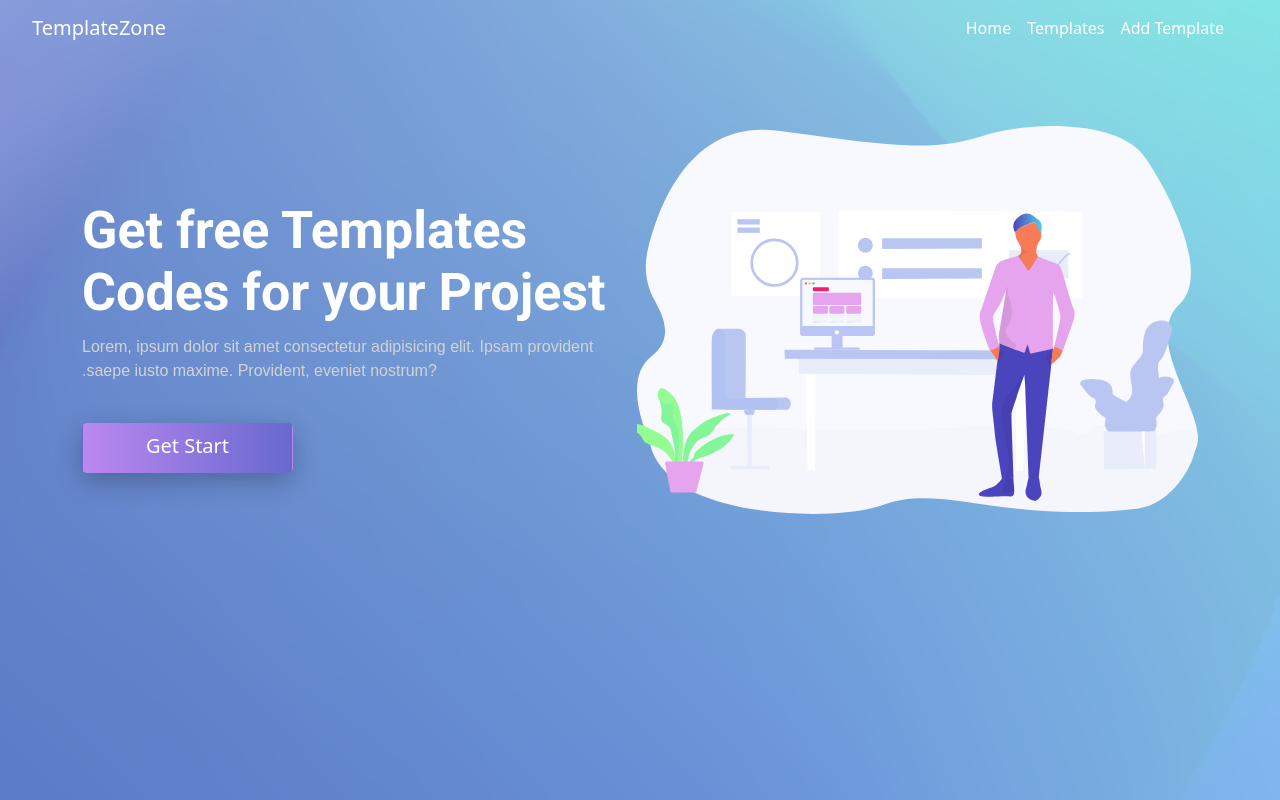
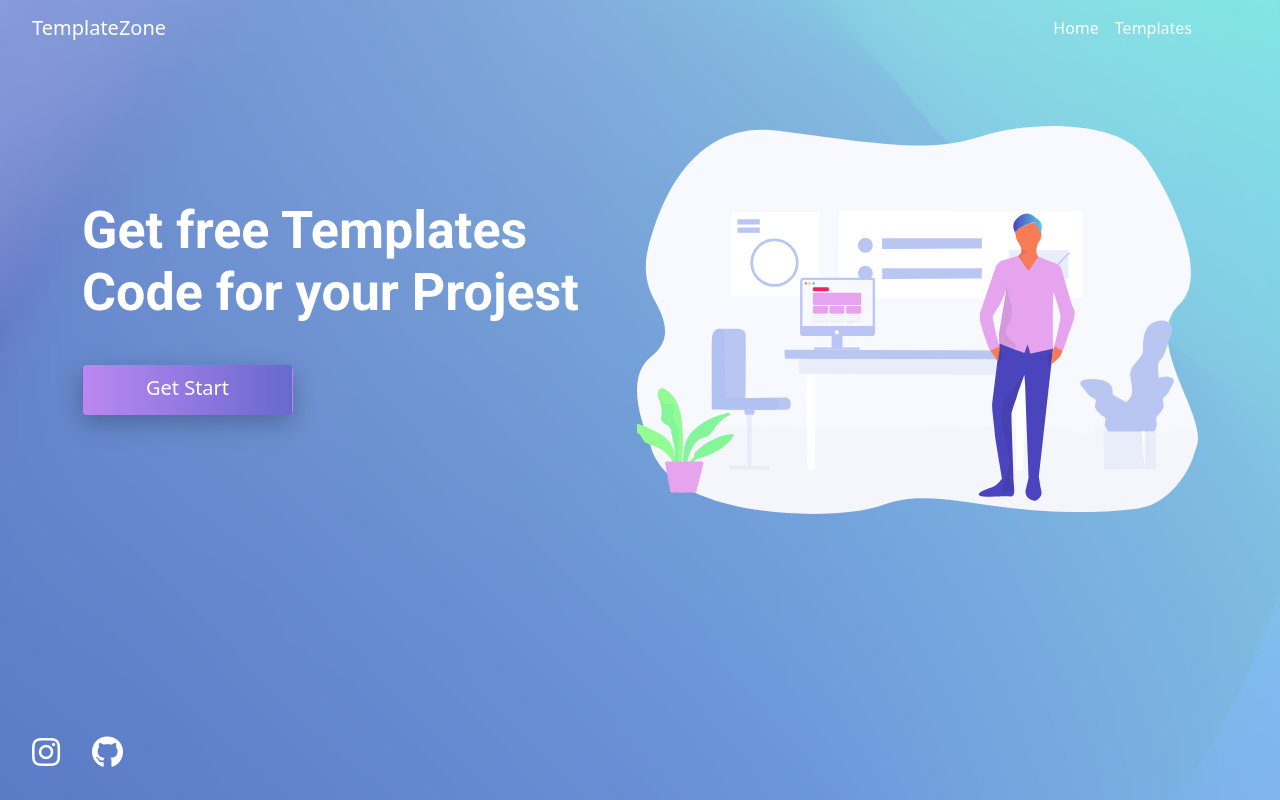
Before and after one commit to Ashraful-malik/add-template, a Vue app: page / in a window 1280 px wide. Built offline with nearby package versions, Linux system fonts and the light colour scheme; no server answers.

Commit message:
project complete

```diff
--- a/src/components/Addproject.vue
+++ b/src/components/Addproject.vue
@@ -105,9 +105,9 @@ export default {
       this.$refs.fileInput.click();
     },
     onFileChange(e) {
-      // this.isButtonDisabled = true;
       this.file = e.target.files[0];
-      // this help to preview image
+
+      // preview image
       this.selectedImage = URL.createObjectURL(e.target.files[0]);
       this.filelength = e.target.files.length;
       console.log(process.env);
@@ -146,7 +146,6 @@ export default {
 
     // form uploade function
     upload: function() {
-      // send form to backend
       api
         .post("http://127.0.0.1:5000/addtemplate", this.form)
         .then((res) => {
--- a/src/components/Detail.vue
+++ b/src/components/Detail.vue
@@ -15,7 +15,6 @@
           <i class="fas fa-file-code m-2"></i>
         </b-button>
       </a>
-      <!-- <h2>{{ id }}</h2> -->
     </div>
   </div>
 </template>
--- a/src/components/Home.vue
+++ b/src/components/Home.vue
@@ -2,17 +2,15 @@
   <div>
     <div class="hero">
       <navbar />
+
       <b-container class="bv-example-row">
         <b-row class="row">
           <b-col>
             <div class="content">
               <h1>
-                Get free Templates Codes for your Projest
+                Get free Templates Code for your Projest
               </h1>
-              <p>
-                Lorem, ipsum dolor sit amet consectetur adipisicing elit. Ipsam
-                provident .saepe iusto maxime. Provident, eveniet nostrum?
-              </p>
+              <p></p>
               <router-link to="/templates" class="btn">
                 <h5 class="m-1">Get Start</h5>
               </router-link>
@@ -22,16 +20,44 @@
           <b-col><img src="../assets/man.svg" alt="" class="image"/></b-col>
         </b-row>
       </b-container>
+      <div class="social_icons">
+        <a href="https://www.instagram.com/ashraful_malik_/" target="_black">
+          <i class="fab fa-instagram"> </i>
+        </a>
+        <a href="https://github.com/Ashraful-malik" target="_black">
+          <i class="fab fa-github"></i>
+        </a>
+      </div>
     </div>
   </div>
 </template>
 
 <script>
 import navbar from "../components/navbar.vue";
+import axios from "axios";
+import cookies from "js-cookie";
 export default {
   name: "home",
+  data() {
+    return {};
+  },
   components: {
     navbar,
+  },
+  mounted() {
+    axios({
+      methos: "get",
+      url: "http://localhost:5000/user",
+      headers: {
+        Authorization: cookies.get("token"),
+      },
+    })
+      .then((res) => {
+        this.$store.dispatch("user", res.data);
+      })
+      .catch((err) => {
+        console.log(err);
+      });
   },
 };
 </script>
@@ -39,6 +65,17 @@ export default {
 <style scoped>
 .content {
   margin-top: 5rem;
+}
+.social_icons {
+  position: absolute;
+  bottom: 0;
+  margin: 1rem;
+}
+
+.fab {
+  color: #fff;
+  font-size: 2rem;
+  margin: 1rem;
 }
 .hero {
   width: 100%;
@@ -63,7 +100,6 @@ h1 {
 p {
   margin-top: 10px;
   font-family: sans-serif;
-  /* width: 30rem; */
   color: rgb(211, 211, 211);
 }
 .btn {
--- a/src/components/Login.vue
+++ b/src/components/Login.vue
@@ -54,9 +54,11 @@ export default {
       axios
         .post("http://127.0.0.1:5000/login", this.form)
         .then((res) => {
-          console.log(res);
+          // console.log(res.data.token);
+          // console.log(res.data.user);
           cookies.set("token", res.data.token);
-          this.$router.push("/templates");
+          this.$store.dispatch("user", res.data.user);
+          this.$router.push("/");
         })
         .catch((err) => {
           console.log(err);
--- /dev/null
+++ b/src/components/Notfound.vue
@@ -0,0 +1,34 @@
+<template>
+  <div>
+    <div class="main">
+      <h1>404</h1>
+      <p>
+        <router-link to="/"> Go Back </router-link>
+      </p>
+    </div>
+  </div>
+</template>
+
+<script>
+export default {};
+</script>
+
+<style scoped>
+.main {
+  height: 100vh;
+  display: flex;
+  align-items: center;
+  justify-content: center;
+  flex-direction: column;
+  position: relative;
+}
+.main::before {
+  content: "Not Found";
+  margin-left: -10rem;
+  margin-bottom: -2rem;
+  font-size: 1.2rem;
+}
+h1 {
+  font-size: 15rem;
+}
+</style>
--- a/src/components/card.vue
+++ b/src/components/card.vue
@@ -21,6 +21,7 @@
             <i class="fas fa-eye"></i>
           </router-link>
           <i
+            v-if="user"
             class="far fa-trash-alt delete"
             @click="deleteitem"
             :id="template._id"
@@ -33,11 +34,15 @@
 
 <script>
 import axios from "axios";
+import { mapGetters } from "vuex";
 export default {
   name: "card",
   props: ["alltemplates"],
   data() {
     return {};
+  },
+  computed: {
+    ...mapGetters(["user"]),
   },
   methods: {
     deleteitem: (event) => {
@@ -70,15 +75,11 @@ export default {
 }
 .card {
   margin: 1rem 1rem;
-
-  /* box-shadow: 0px 5px 15px rgba(95, 95, 95, 0.25); */
 }
 .align_cards {
   display: grid;
   grid-template-columns: auto auto auto;
   grid-gap: 1rem;
-  /* align-items: center; */
-  /* justify-content: space-around; */
 }
 
 @media screen and (max-width: 800px) {
--- a/src/components/navbar.vue
+++ b/src/components/navbar.vue
@@ -6,23 +6,47 @@
       <b-collapse id="nav-collapse" is-nav class="float-right">
         <b-navbar-nav>
           <b-nav-item>
-            <router-link to="/templates" class="links">Home </router-link>
+            <router-link to="/" class="links">Home </router-link>
           </b-nav-item>
           <b-nav-item>
             <router-link to="/templates" class="links">Templates </router-link>
           </b-nav-item>
           <b-nav-item>
-            <router-link to="/add" class="links">Add Template </router-link>
+            <router-link to="/add" class="links" v-if="user.role === 'admin'"
+              >Add Template
+            </router-link>
+          </b-nav-item>
+          <b-nav-item>
+            <b-button
+              variant="outline-dark text-white"
+              @click.prevent="handleclick"
+              v-if="user"
+              >Logout
+            </b-button>
           </b-nav-item>
         </b-navbar-nav>
       </b-collapse>
     </b-navbar>
   </div>
 </template>
-
 <script>
+import { mapGetters } from "vuex";
+import cookies from "js-cookie";
 export default {
   name: "navbar",
+  data() {
+    return {};
+  },
+  computed: {
+    ...mapGetters(["user"]),
+  },
+
+  methods: {
+    handleclick() {
+      cookies.remove("token");
+      this.$store.dispatch("user", "");
+    },
+  },
 };
 </script>
 
--- a/src/components/navbar2.vue
+++ b/src/components/navbar2.vue
@@ -29,7 +29,6 @@ ul {
   margin-left: 1rem;
 }
 .links {
-  /* margin: 1rem; */
   text-decoration: none;
   color: black;
 }
@@ -37,8 +36,5 @@ ul {
 .brandlogo {
   margin-left: 1rem;
   text-decoration: none;
-
-  /* background: bisque; */
-  /* color: black !important; */
 }
 </style>
--- a/src/main.js
+++ b/src/main.js
@@ -4,14 +4,14 @@ import { BootstrapVue, IconsPlugin } from "bootstrap-vue";
 import router from "./routes/index";
 import "bootstrap/dist/css/bootstrap.css";
 import "bootstrap-vue/dist/bootstrap-vue.css";
-import store from "../store";
+import store from "../store/index.js";
 
 Vue.use(BootstrapVue);
 Vue.use(IconsPlugin);
 
 Vue.config.productionTip = false;
 new Vue({
+  store,
   router,
-  store,
   render: (h) => h(App),
 }).$mount("#app");
--- a/src/routes/index.js
+++ b/src/routes/index.js
@@ -5,17 +5,19 @@ import templates from "../components/templates.vue";
 import Detail from "../components/Detail.vue";
 import Login from "../components/Login.vue";
 import Addproject from "../components/Addproject.vue";
+import notfound from "../components/Notfound.vue";
 Vue.use(VueRouter);
 
 const routes = [
   { name: "home", path: "/", component: home },
   { name: "templates", path: "/templates", component: templates },
   { name: "template", path: "/template/:id", component: Detail },
-  { name: "login", path: "/login", component: Login },
+  { name: "login", path: "/admin", component: Login },
   { name: "add", path: "/add", component: Addproject },
+  { name: "Not Found", path: "*", component: notfound },
 ];
 const router = new VueRouter({
   mode: "history",
-  routes, // short for `routes: routes`
+  routes,
 });
 export default router;
--- a/store/index.js
+++ b/store/index.js
@@ -2,27 +2,27 @@ import Vue from "vue";
 import Vuex from "vuex";
 
 Vue.use(Vuex);
-
 const state = {
-  imageLink: "",
+  user: "",
 };
-
 const store = new Vuex.Store({
   state,
   getters: {
-    imageLink: (state) => {
+    user: (state) => {
       return state.user;
     },
   },
   actions: {
-    imageLink(context, imageLink) {
-      context.commit("imageLink", imageLink);
+    user(context, user) {
+      context.commit("user", user);
     },
   },
+
   mutations: {
-    imageLink(state, imageLink) {
-      state.imageLink = imageLink;
+    user(state, user) {
+      state.user = user;
     },
   },
 });
+
 export default store;
```
Also changed, not shown: src/App.vue (+1 -6 lines).
